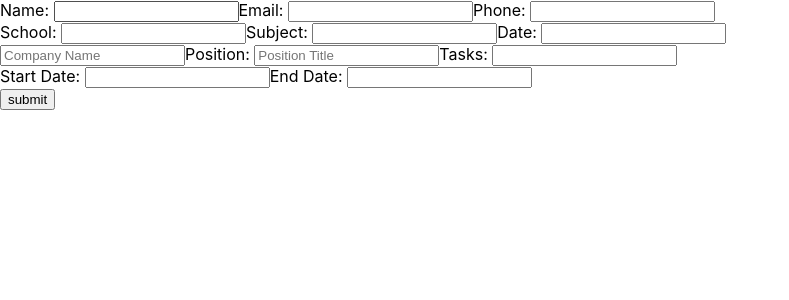
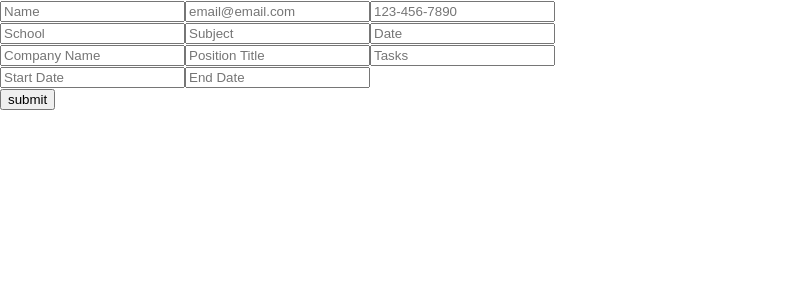
Before and after one commit to ZippyDaFish/cv-project, a React (Create React App) app: page / in a window 1280 px wide. Shown: the top 300 px of the page, without its empty margins (0-789 px from the left). Built offline with nearby package versions, Linux system fonts and the light colour scheme.

Commit message:
Add placeholders, remove labels

```diff
--- a/src/components/Education.js
+++ b/src/components/Education.js
@@ -3,23 +3,23 @@ import React from "react";
 const Education = (props) => {
     return(
         <div>
-            <label htmlFor="schoolInput">School: </label>
             <input
                 onChange={props.doChange}
                 type="text"
                 id="schoolInput"
+                placeholder="School"
             />
-            <label htmlFor="subjectInput">Subject: </label>
             <input
                 onChange={props.doChange}
                 type="text"
                 id="subjectInput"
+                placeholder="Subject"
             />
-            <label htmlFor="dateInput">Date: </label>
             <input
                 onChange={props.doChange}
                 type="text"
                 id="dateInput"
+                placeholder="Date"
             />
         </div>
     );
--- a/src/components/Experience.js
+++ b/src/components/Experience.js
@@ -9,32 +9,30 @@ const Experience = (props) => {
                 id="companyInput"
                 placeholder="Company Name"
             />
-            <label htmlFor="positionInput">Position: </label>
             <input
                 onChange={props.doChange}
                 type="text"
                 id="positionInput"
                 placeholder="Position Title"
             />
-            <label htmlFor="taskInput">Tasks: </label>
             <input
                 onChange={props.doChange}
                 type="textarea"
                 id="taskInput"
-
+                placeholder="Tasks"
             />
             <div>
-                <label htmlFor="startDateInput">Start Date: </label>
                 <input
                     onChange={props.doChange}
                     type="text"
                     id="startDateInput"
+                    placeholder="Start Date"
                 />
-                <label htmlFor="endDateInput">End Date: </label>
                 <input
                     onChange={props.doChange}
                     type="text"
                     id="endDateInput"
+                    placeholder="End Date"
                 />
             </div>
         </div>
--- a/src/components/General.js
+++ b/src/components/General.js
@@ -4,23 +4,23 @@ import '../styles/General.css'
 const General = (props) => {
     return(
         <div className="general">
-            <label htmlFor="nameInput">Name: </label>
             <input
                 onChange={props.doChange}
                 type="text"
                 id="nameInput"
+                placeholder="Name"
             />
-            <label htmlFor="emailInput">Email: </label>
             <input
                 onChange={props.doChange}
                 type="text"
                 id="emailInput"
+                placeholder="email@email.com"
             />
-            <label htmlFor="phoneInput">Phone: </label>
             <input
                 onChange={props.doChange}
                 type="text"
                 id="phoneInput"
+                placeholder="123-456-7890"
             />
         </div>
     );
```
